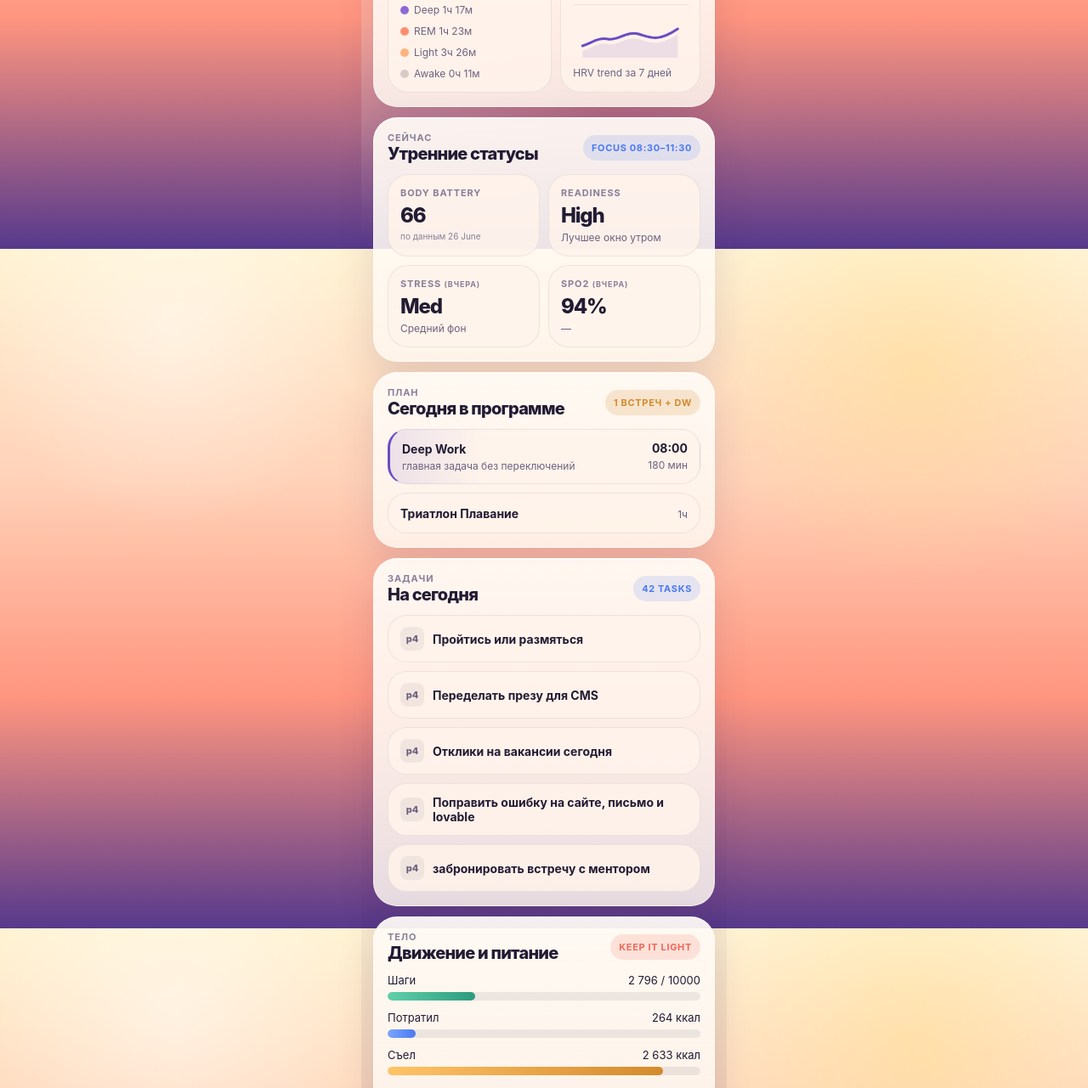
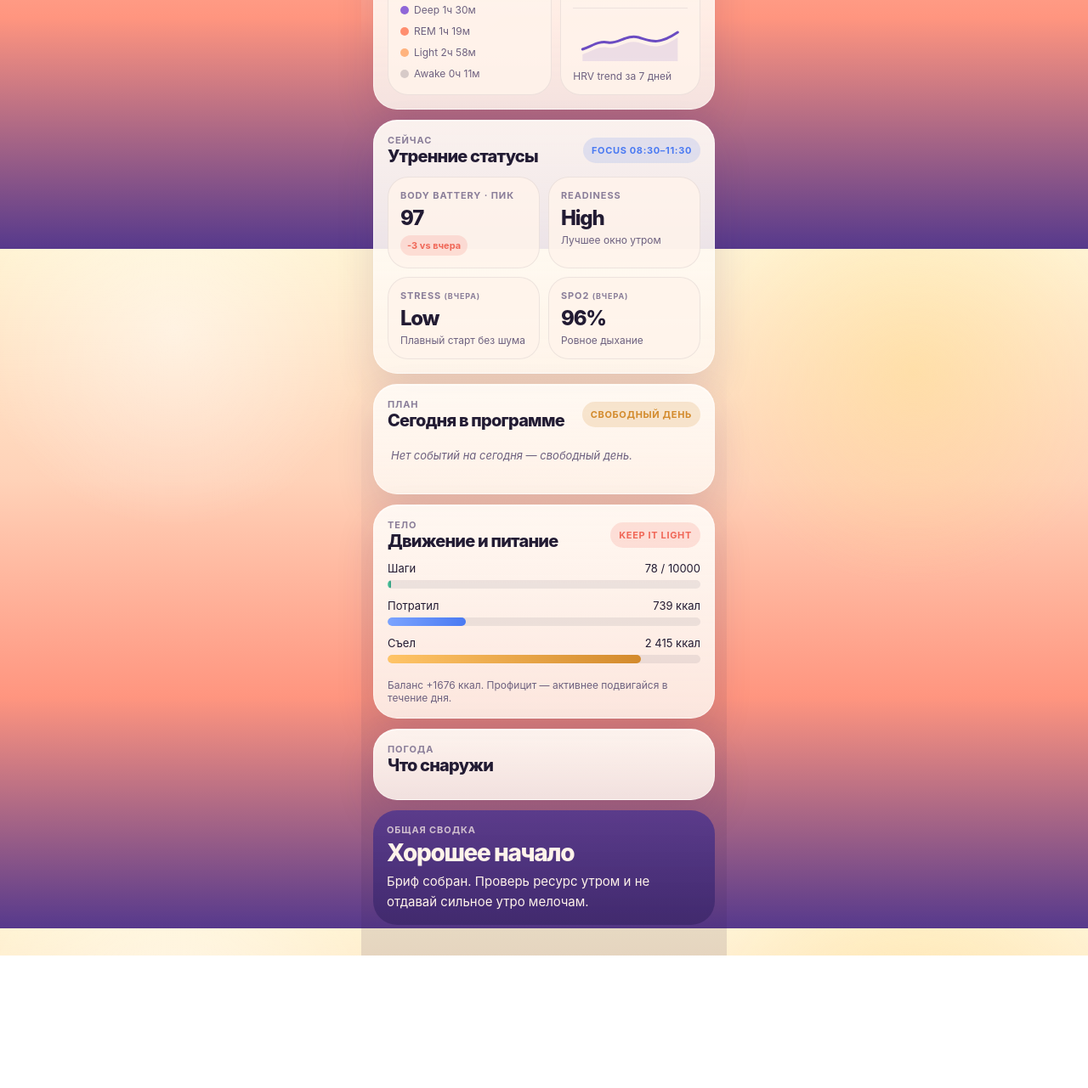
Before and after one commit to rdshuvalov-pixel/morning-brief, a plain HTML site: page web/index.html in a window 1280 px wide. Shown: the part 507-1788 px from the top of the page at 85% size. After the commit the page ends 1632 px from the top, so only its background shows below. Drawn offline with Linux system fonts and the light colour scheme.

Commit message:
Refresh web/index.html with today's render (2026-06-28)
body_battery=97, sleep_score=77, sleep=358min, kcal=739, rhr=46, hrv=70.
Food for yesterday (2026-06-27): 4 meals, 2415 kcal total.

Brief goes live at the Vercel-deployed /index.html.

```diff
--- a/web/index.html
+++ b/web/index.html
@@ -4,7 +4,7 @@
 <head>
   <meta charset="UTF-8" />
   <meta name="viewport" content="width=device-width, initial-scale=1.0" />
-  <title>Morning Brief — 27 June</title>
+  <title>Morning Brief — 28 June</title>
   <style>
     :root {
       --bg-1: #fff3d3;
@@ -132,7 +132,7 @@
       border-radius: 50%;
       background:
         radial-gradient(circle closest-side, #fffaf6 68%, transparent 69% 100%),
-        conic-gradient(var(--rose) 0 238deg, rgba(240,103,87,0.14) 238deg 360deg);
+        conic-gradient(var(--good) 0 349deg, rgba(45,155,125,0.14) 349deg 360deg);
       display: grid;
       place-items: center;
       text-align: center;
@@ -510,9 +510,9 @@
     <div class="hero-top">
       <div>
 
-        <div class="hero-badge">27 June</div>
+        <div class="hero-badge">28 June</div>
 
-        <h1>Утро 27 June</h1>
+        <h1>Утро 28 June</h1>
         <p class="lead">Утренний бриф собран из живых данных. Нарратив-NLG не подключен — текст ниже дефолтный.</p>
       </div>
 
@@ -520,7 +520,7 @@
       <div class="battery">
         <div class="battery-ring">
           <div>
-            <strong>66</strong>
+            <strong>97</strong>
             <span>Battery</span>
           </div>
         </div>
@@ -531,17 +531,17 @@
     <div class="hero-grid">
       <div class="hero-stat">
         <div class="label">Сон</div>
-        <div class="value">6ч 17м</div>
-        <div class="meta">Sleep score 88</div>
+        <div class="value">5ч 58м</div>
+        <div class="meta">Sleep score 77</div>
       </div>
       <div class="hero-stat">
         <div class="label">HRV</div>
-        <div class="value">69</div>
+        <div class="value">70</div>
         <div class="meta">—</div>
       </div>
       <div class="hero-stat">
         <div class="label">Пульс</div>
-        <div class="value">47</div>
+        <div class="value">46</div>
         <div class="meta">Resting bpm</div>
       </div>
     </div>
@@ -564,9 +564,9 @@
         <div class="soft">
           <div class="label">Sleep Stages</div>
           <div class="sleep-bar">
-            <div class="stage-deep"  style="width:20%;"></div>
+            <div class="stage-deep"  style="width:25%;"></div>
             <div class="stage-rem"   style="width:22%;"></div>
-            <div class="stage-light" style="width:55%;"></div>
+            <div class="stage-light" style="width:50%;"></div>
             <div class="stage-awake" style="width:3%;"></div>
           </div>
           <div class="axis">
@@ -575,9 +575,9 @@
             <span>07:00</span>
           </div>
           <div class="legend">
-            <span><i style="background:#8f67d8;"></i>Deep 1ч 17м</span>
-            <span><i style="background:#ff8e6f;"></i>REM 1ч 23м</span>
-            <span><i style="background:#ffb37e;"></i>Light 3ч 26м</span>
+            <span><i style="background:#8f67d8;"></i>Deep 1ч 30м</span>
+            <span><i style="background:#ff8e6f;"></i>REM 1ч 19м</span>
+            <span><i style="background:#ffb37e;"></i>Light 2ч 58м</span>
 
               <span><i style="background:rgba(34,27,51,0.18);"></i>Awake 0ч 11м</span>
 
@@ -587,9 +587,9 @@
 
         <div class="soft">
           <div class="label">SpO2</div>
-          <div class="value" style="font-size:30px;">94%</div>
+          <div class="value" style="font-size:30px;">96%</div>
 
-            <div class="meta" style="font-size:9px; color:var(--muted-2);">по данным 26 June</div>
+            <div class="meta">стабильно всю ночь</div>
 
           <div class="spark-wrap">
             <svg viewBox="0 0 120 52" width="100%" height="52" aria-label="HRV trend">
@@ -614,11 +614,11 @@
 
       <div class="metrics-2">
         <div class="metric-box">
-          <div class="label">Body Battery</div>
-          <div class="value">66</div>
+          <div class="label">Body Battery · пик</div>
+          <div class="value">97</div>
 
-            <div class="meta" style="font-size:10px; color:var(--muted-2);">по данным 26 June</div>
 
+            <div class="delta delta-rose">-3 vs вчера</div>
 
         </div>
 
@@ -630,14 +630,14 @@
 
         <div class="metric-box">
           <div class="label">Stress <span style="font-size:9px; color:var(--muted-2);">(вчера)</span></div>
-          <div class="value">Med</div>
-          <div class="meta">Средний фон</div>
+          <div class="value">Low</div>
+          <div class="meta">Плавный старт без шума</div>
         </div>
 
         <div class="metric-box">
           <div class="label">SpO2 <span style="font-size:9px; color:var(--muted-2);">(вчера)</span></div>
-          <div class="value">94%</div>
-          <div class="meta">—</div>
+          <div class="value">96%</div>
+          <div class="meta">Ровное дыхание</div>
         </div>
       </div>
     </article>
@@ -649,110 +649,15 @@
           <div class="label">План</div>
           <div class="title">Сегодня в программе</div>
         </div>
-        <div class="pill pill-amber">1 встреч + DW</div>
+        <div class="pill pill-amber">Свободный день</div>
       </div>
 
 
-        <div class="list">
-
-            <div class="item item-deepwork">
-              <div>
-                <strong>Deep Work</strong>
-
-                  <span class="item-sub">главная задача без переключений</span>
-
-              </div>
-              <div class="when">
-
-                  <strong>08:00</strong>
-
-
-                  <span class="meta">180 мин</span>
-
-              </div>
-            </div>
-
-            <div class="item ">
-              <div>
-                <strong>Триатлон Плавание</strong>
-
-              </div>
-              <div class="when">
-
-
-                  <span class="meta">1ч</span>
-
-              </div>
-            </div>
-
-        </div>
+        <p class="section-empty">Нет событий на сегодня — свободный день.</p>
 
     </article>
 
 
-
-    <article class="card">
-      <div class="card-head">
-        <div>
-          <div class="label">Задачи</div>
-          <div class="title">На сегодня</div>
-        </div>
-        <div class="pill pill-blue">42 tasks</div>
-      </div>
-      <div class="list">
-
-          <div class="item">
-            <div class="item-priority p4">p4</div>
-            <div style="flex:1;">
-              <strong>Пройтись или размяться</strong>
-            </div>
-            <div class="when">
-
-            </div>
-          </div>
-
-          <div class="item">
-            <div class="item-priority p4">p4</div>
-            <div style="flex:1;">
-              <strong>Переделать презу для CMS</strong>
-            </div>
-            <div class="when">
-
-            </div>
-          </div>
-
-          <div class="item">
-            <div class="item-priority p4">p4</div>
-            <div style="flex:1;">
-              <strong>Отклики на вакансии сегодня</strong>
-            </div>
-            <div class="when">
-
-            </div>
-          </div>
-
-          <div class="item">
-            <div class="item-priority p4">p4</div>
-            <div style="flex:1;">
-              <strong>Поправить ошибку на сайте, письмо и lovable</strong>
-            </div>
-            <div class="when">
-
-            </div>
-          </div>
-
-          <div class="item">
-            <div class="item-priority p4">p4</div>
-            <div style="flex:1;">
-              <strong>забронировать встречу с ментором</strong>
-            </div>
-            <div class="when">
-
-            </div>
-          </div>
-
-      </div>
-    </article>
 
 
 
@@ -769,26 +674,26 @@
         <div class="progress-row">
           <div class="progress-head">
             <span>Шаги</span>
-            <span>2 796 / 10000</span>
+            <span>78 / 10000</span>
           </div>
-          <div class="track"><div class="fill fill-steps" style="width:28%;"></div></div>
+          <div class="track"><div class="fill fill-steps" style="width:1%;"></div></div>
         </div>
         <div class="progress-row">
           <div class="progress-head">
             <span>Потратил</span>
-            <span>264 ккал</span>
+            <span>739 ккал</span>
           </div>
-          <div class="track"><div class="fill fill-burn" style="width:9%;"></div></div>
+          <div class="track"><div class="fill fill-burn" style="width:25%;"></div></div>
         </div>
         <div class="progress-row">
           <div class="progress-head">
             <span>Съел</span>
-            <span>2 633 ккал</span>
+            <span>2 415 ккал</span>
           </div>
-          <div class="track"><div class="fill fill-eat" style="width:88%;"></div></div>
+          <div class="track"><div class="fill fill-eat" style="width:81%;"></div></div>
         </div>
 
-          <div class="meta">Баланс +2369 ккал. Профицит — активнее подвигайся в течение дня.</div>
+          <div class="meta">Баланс +1676 ккал. Профицит — активнее подвигайся в течение дня.</div>
 
       </div>
     </article>
@@ -801,32 +706,9 @@
           <div class="title">Что снаружи</div>
         </div>
 
-          <div class="pill pill-blue">Wind 29 km/h</div>
-
       </div>
 
       <div class="weather">
-
-          <div class="weather-card">
-            <div class="weather-icon">☀️</div>
-            <div class="label">Утро</div>
-            <div class="weather-temp">22°</div>
-            <div class="meta">Ясно</div>
-          </div>
-
-          <div class="weather-card">
-            <div class="weather-icon">☀️</div>
-            <div class="label">День</div>
-            <div class="weather-temp">24°</div>
-            <div class="meta">Небольшая облачность</div>
-          </div>
-
-          <div class="weather-card">
-            <div class="weather-icon">☀️</div>
-            <div class="label">Вечер</div>
-            <div class="weather-temp">22°</div>
-            <div class="meta">Ясно</div>
-          </div>
 
       </div>
 
```
